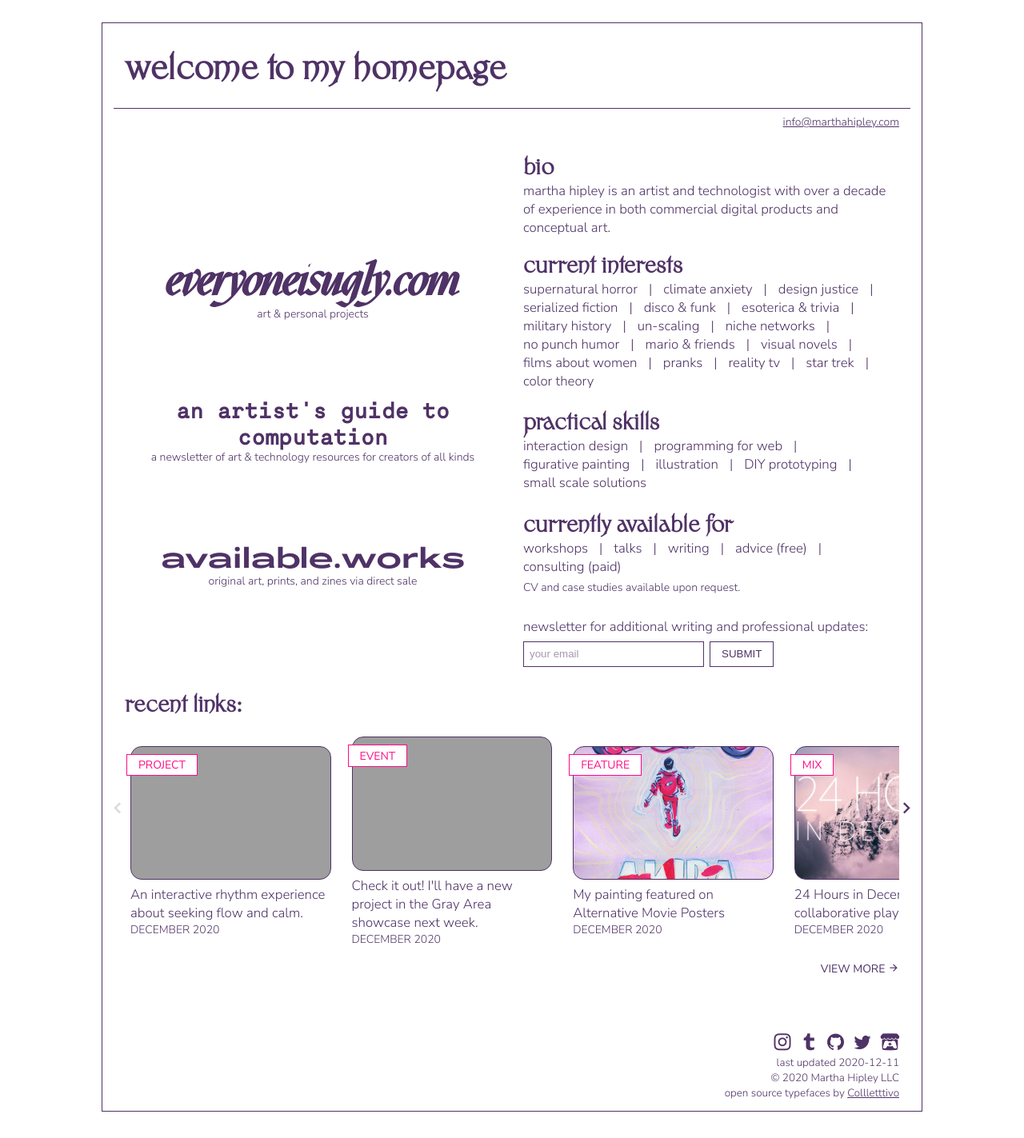
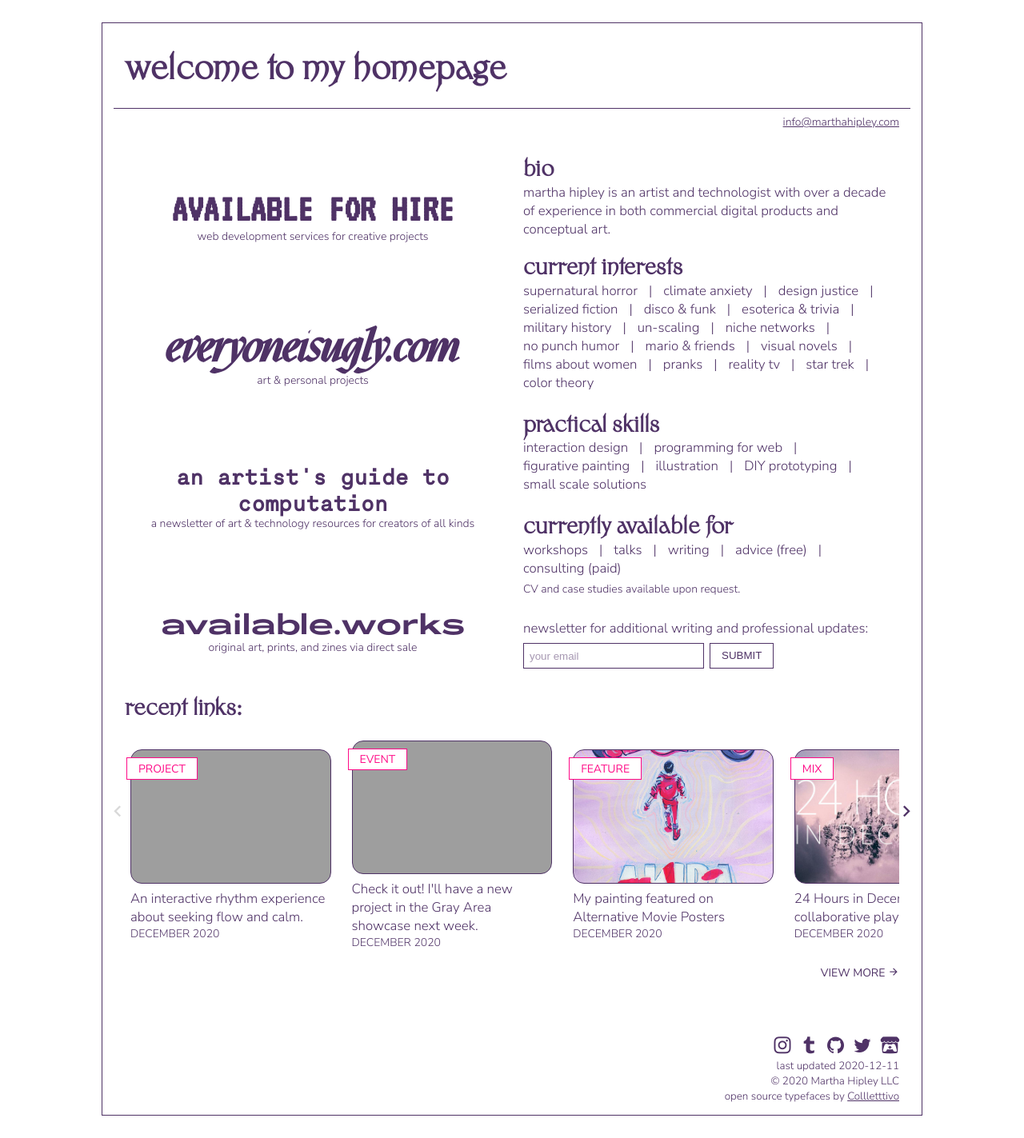
Before and after one commit to mhipley/marthahipley-2020, a Jekyll site: the page built from index.markdown, in a window 1280 px wide. Shown: the whole page at 80% size. Built offline with Jekyll 4.4.1, drawn with Linux system fonts in a browser that asks for light colours; nearby versions of some CDN libraries; some web fonts are replaced.

Commit message:
adding link to web on landing

```diff
--- a/_layouts/home.html
+++ b/_layouts/home.html
@@ -9,6 +9,12 @@ layout: default
           <div class="col-xs-12 col-sm-6 feature-wrapper">
             <div id="underlay"></div>
             <div class="row" id="feature-block">
+                <div class="col-xs-12" style="position: relative;">
+                    <div class="feature">
+                        <h2 id="availableforhire"><a href="/web" target="_blank">available for hire</a></h2>
+                        <h6>web development services for creative projects</h6>
+                    </div>
+                </div>
                 <div class="col-xs-12" style="position: relative;">
                     <div class="feature">
                         <h2 id="everyoneisugly"><a href="https://everyoneisugly.com/" target="_blank"><span class="line">everyoneisugly</span><span class="line">.com</span></a></h2>
--- a/_sass/includes/_typography.scss
+++ b/_sass/includes/_typography.scss
@@ -21,6 +21,8 @@
          url("../../assets/typefaces/Sinistre-StCaroline.woff2") format("woff2");
   }
 
+
+@import url('https://fonts.googleapis.com/css2?family=VT323&display=swap');
 
 html {
     font-family: 'Nunito Sans', sans-serif;
@@ -96,6 +98,17 @@ h2 {
             font-size: 2.5rem;
         }
     }
+    &#availableforhire {
+        text-transform: uppercase;
+        font-family: 'VT323', monospace;
+        font-size: 3rem;
+        @include breakpoint(sm) {
+            font-size: 3.2rem;
+        }
+        @include breakpoint(md) {
+            font-size: 3.5rem;
+        }
+    }
 }
 
 h3 {
```
Also changed, not shown: 1 other file.
